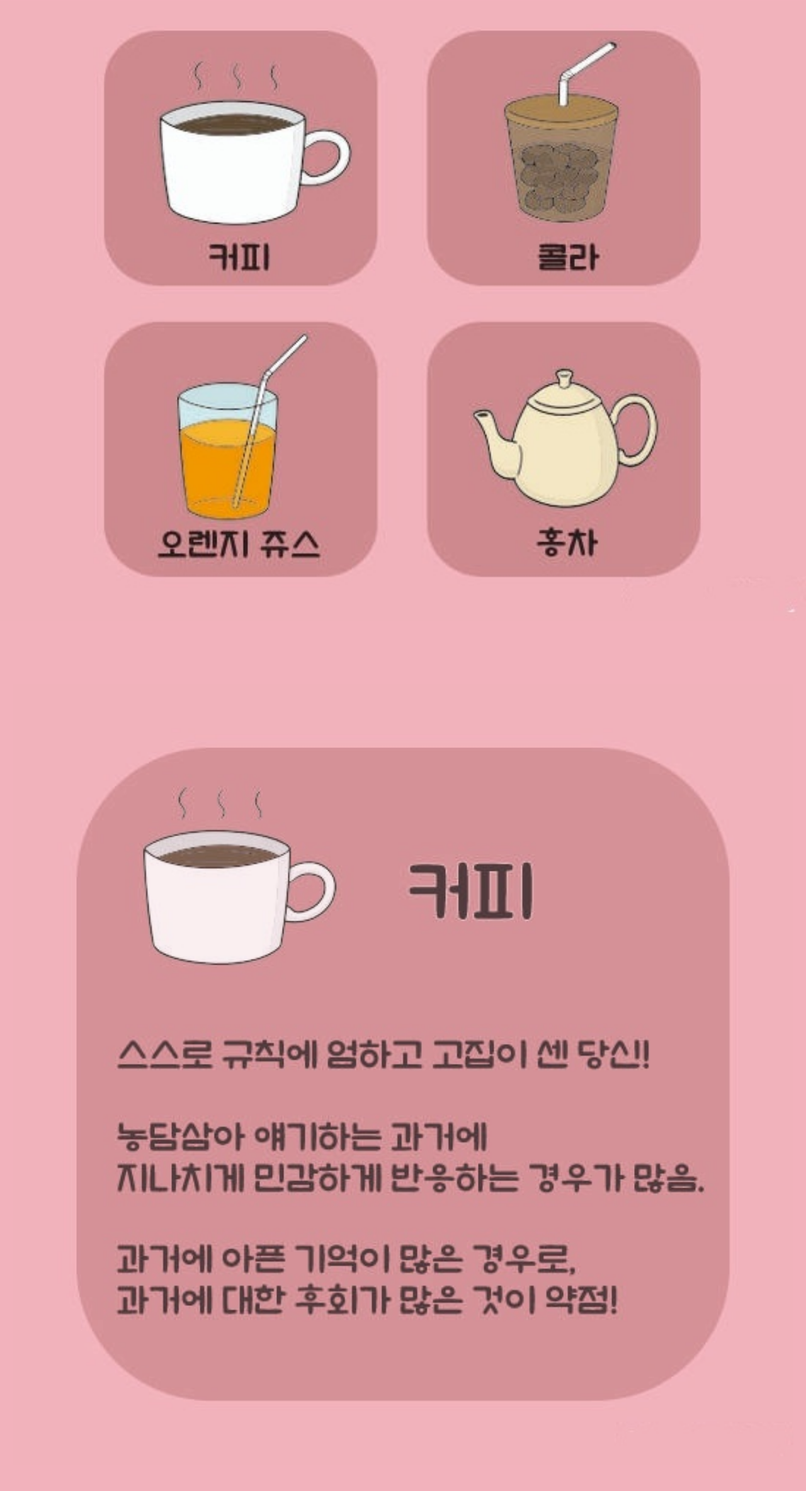
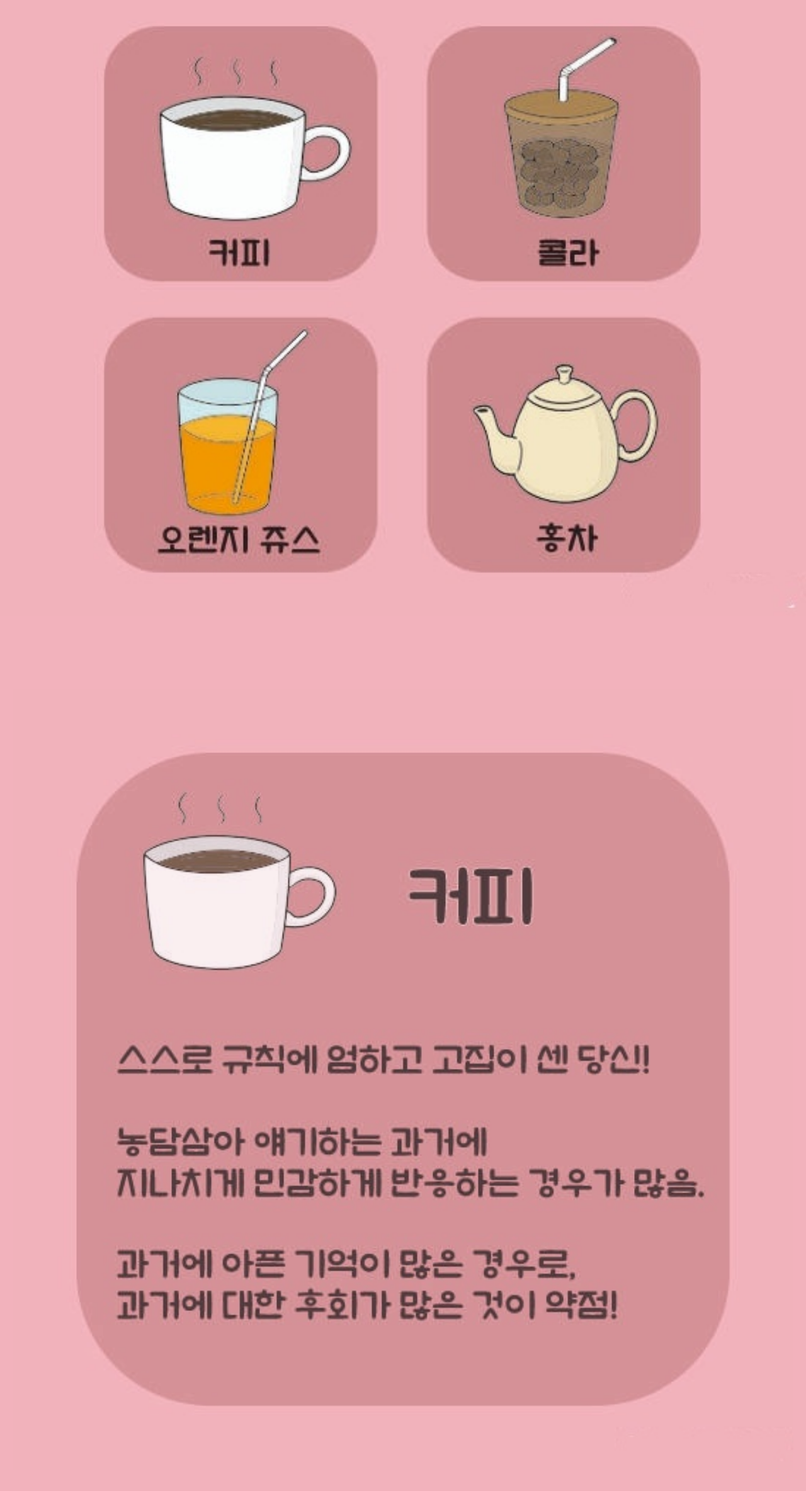
Before and after one commit to mleegcm/Drink, a plain HTML site: page index.html in a window 1280 px wide. Shown: the part 432-2800 px from the top of the page at 63% size. Drawn offline with nearby package versions, Linux system fonts and the light colour scheme.

Commit message:
Update style.css

```diff
--- a/style.css
+++ b/style.css
@@ -45,7 +45,7 @@ a,abbr,acronym,address,applet,article,aside,audio,b,big,blockquote,body,canvas,c
 }
 
 #coffee {
-  padding-top: 95px;
+  padding-top: 110px;
 }
 
 #strong {
@@ -65,7 +65,7 @@ a,abbr,acronym,address,applet,article,aside,audio,b,big,blockquote,body,canvas,c
   color: #574042;
   background-color: #f2b2bc;
   min-height: 65vh;
-  padding-top: 15px;
+  padding-top: 8px;
 }
 
 #tea {
@@ -94,7 +94,7 @@ a,abbr,acronym,address,applet,article,aside,audio,b,big,blockquote,body,canvas,c
 
 .glass {
   width: 60%;
-  padding-bottom: 60px;
+  padding-bottom: 70px;
   padding-top: 40px;
   width: 70%;
 }
```
